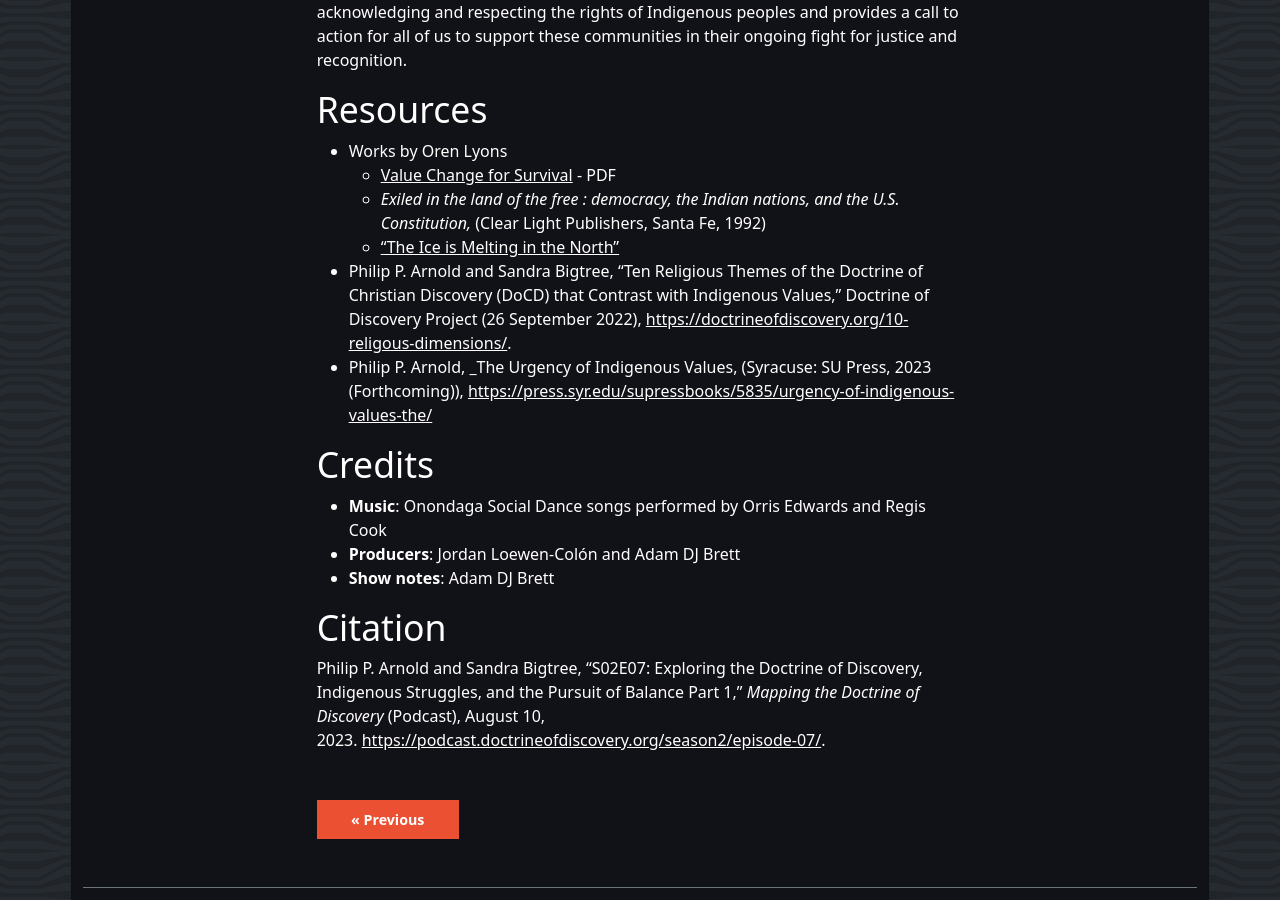
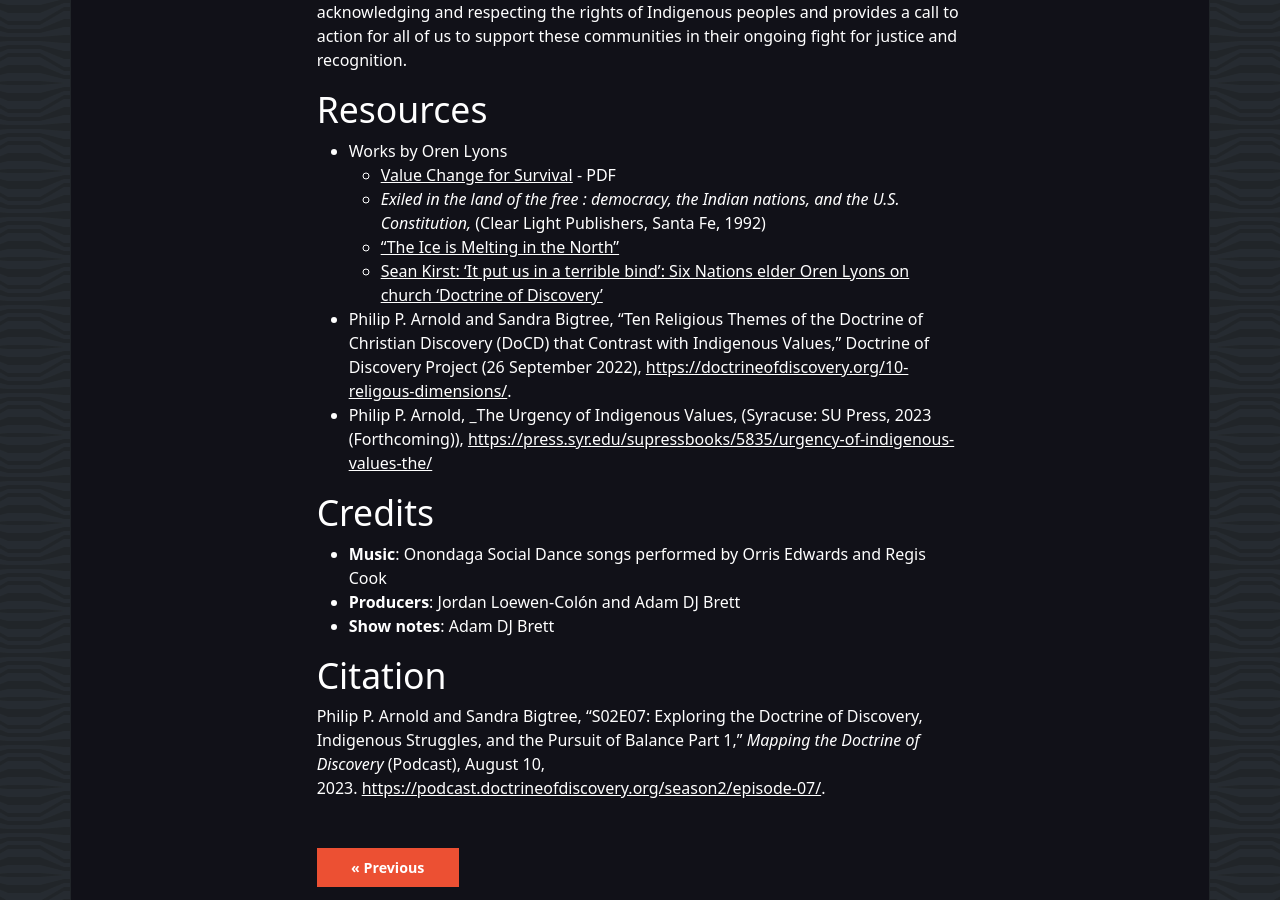
Before and after one commit to adamdjbrett/podcast-doctrineofdiscovery-v2, a Jekyll site: the page built from _posts/2023-08-10-episode-07.md, in a window 1280 px wide and 900 px high, scrolled down 1660 px. Built offline with Jekyll 4.4.1, drawn with Linux system fonts in a browser that asks for light colours.

Commit message:
Update 2023-08-10-episode-07.md
updates

```diff
--- a/_posts/2023-08-10-episode-07.md
+++ b/_posts/2023-08-10-episode-07.md
@@ -39,6 +39,7 @@ Faithkeeper Oren Lyons invites us to reflect on the resilience and tenacity of I
   - [Value Change for Survival](https://aila.ngo/wp-content/uploads/2023/02/Value_Change_for_Survival.pdf) - PDF
   - *Exiled in the land of the free : democracy, the Indian nations, and the U.S. Constitution,* (Clear Light Publishers, Santa Fe, 1992)
   - ["The Ice is Melting in the North"](https://www.peacecouncil.net/NOON/articles/pnl732icemelting.html)
+  - [Sean Kirst: 'It put us in a terrible bind': Six Nations elder Oren Lyons on church 'Doctrine of Discovery'](https://buffalonews.com/news/local/oren-lyons-six-nations-doctrine-of-discovery-roman-catholic-church-pope-francis/article_27372d56-d090-11ed-9d2c-ebf7f3aec330.html)
 - Philip P. Arnold and Sandra Bigtree, "Ten Religious Themes of the Doctrine of Christian Discovery (DoCD) that Contrast with Indigenous Values," Doctrine of Discovery Project (26 September 2022), <https://doctrineofdiscovery.org/10-religous-dimensions/>.
 - Philip P. Arnold, _The Urgency of Indigenous Values, (Syracuse: SU Press, 2023 (Forthcoming)), <https://press.syr.edu/supressbooks/5835/urgency-of-indigenous-values-the/>
 
```
